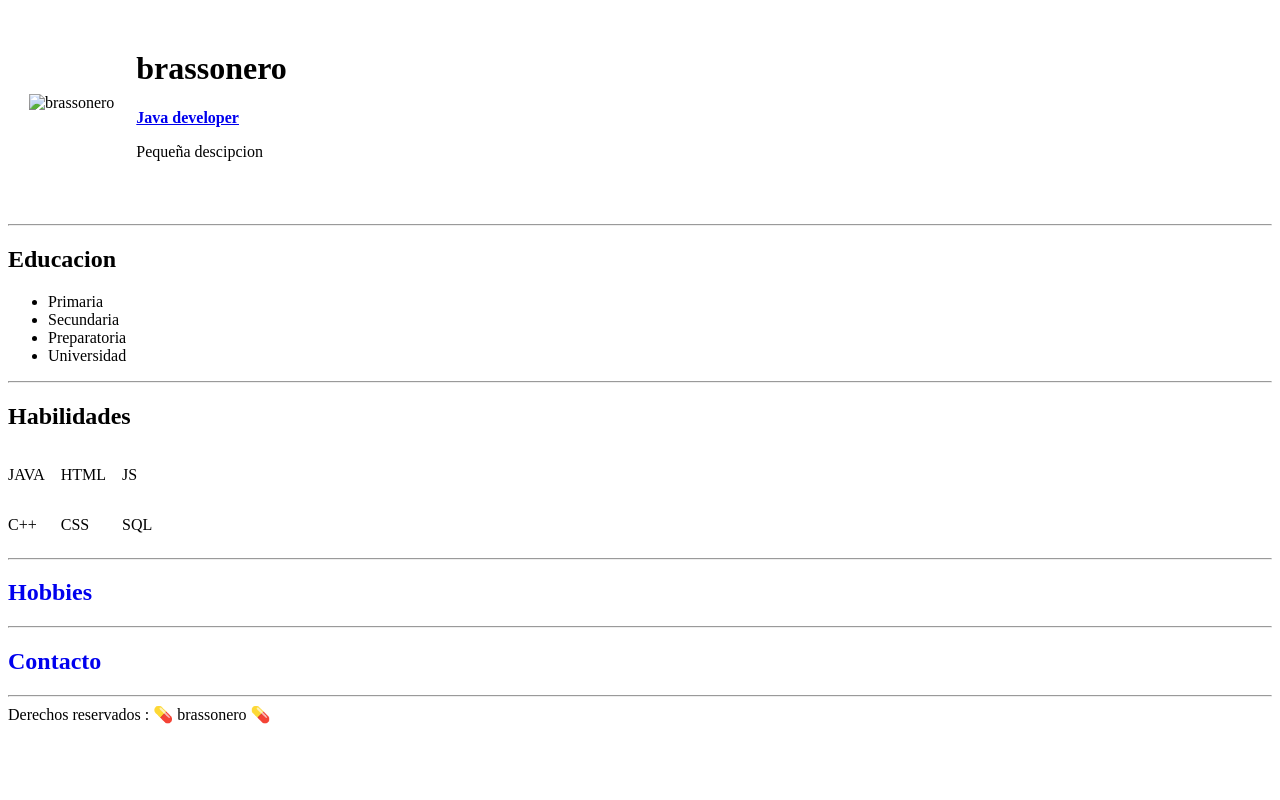
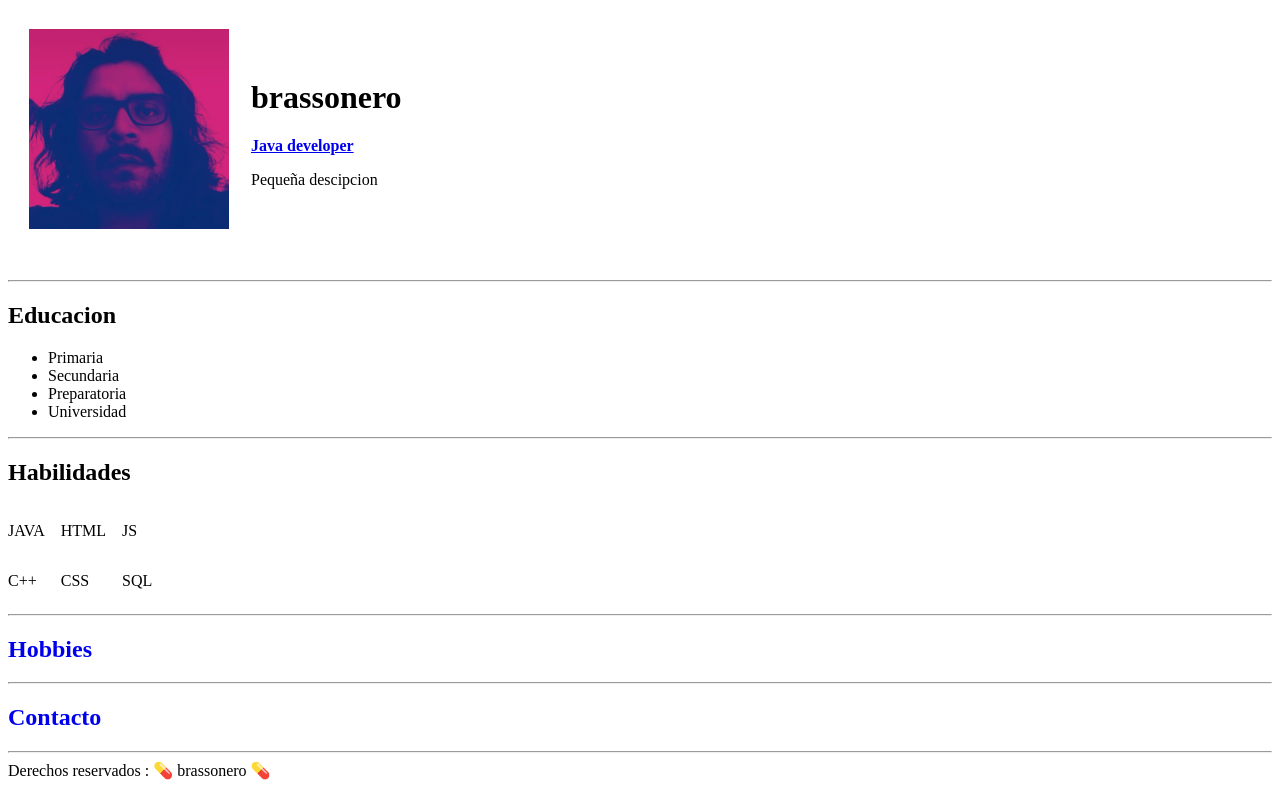
Before and after one commit to brassonero/misitio, a plain HTML site: page index.html in a window 1280 px wide. Drawn offline with Linux system fonts and the light colour scheme.

Commit message:
Cambiando imagen ruta

```diff
--- a/index.html
+++ b/index.html
@@ -9,7 +9,7 @@
 		<table cellspacing="20">
 			<tr>
 				<td>
-					<img src="img/brassonero.jpg" alt="brassonero" width="200"/>
+					<img src="brassonero.jpg" alt="brassonero" width="200"/>
 				</td>
 				<td>
 					<h1>brassonero</h1>
```
